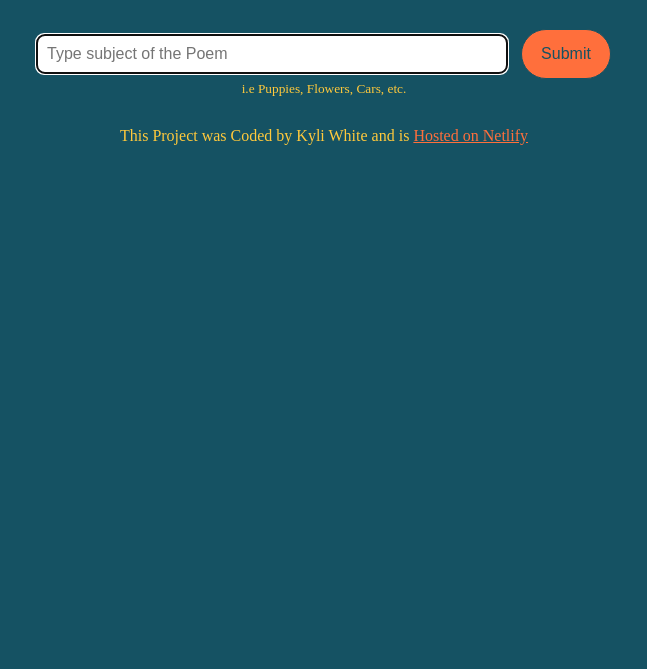
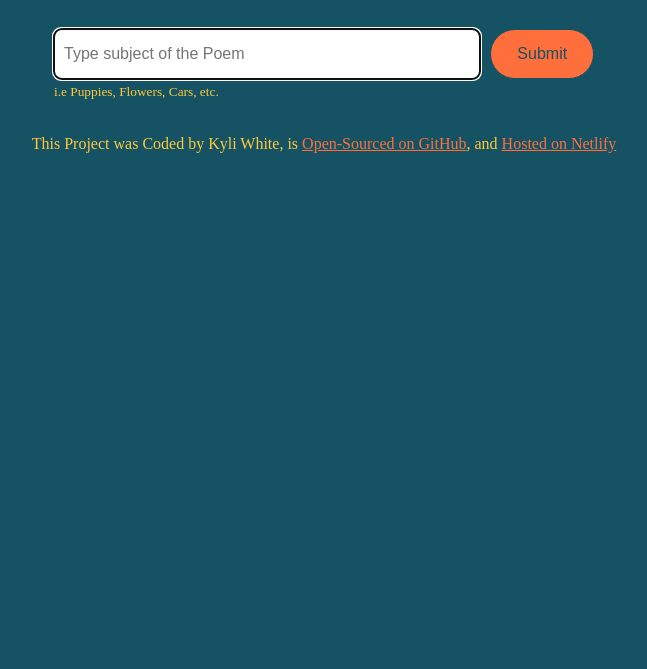
Before and after one commit to uncanny-vegan-taco/AI-Poem-Generator, a plain HTML site: page index.html in a window 1280 px wide. Shown: the part 131-800 px from the top of the page, without its empty margins (316-963 px from the left). Drawn offline with nearby package versions, Linux system fonts and the light colour scheme.

Commit message:
Final Corrections

```diff
--- a/index.html
+++ b/index.html
@@ -28,7 +28,12 @@
       <div id="poem" class="hidden poem"><span class="generating"></span></div>
     </div>
     <footer>
-      This Project was Coded by Kyli White and is
+      This Project was Coded by Kyli White, is
+      <a
+        href="https://github.com/uncanny-vegan-taco/AI-Poem-Generator"
+        target="_blank"
+        >Open-Sourced on GitHub</a
+      >, and
       <a href="https://bright-eclair-e1dfcf.netlify.app" target="_blank"
         >Hosted on Netlify</a
       >
--- a/src/style.css
+++ b/src/style.css
@@ -11,13 +11,14 @@ h1 {
 main {
   display: block;
   margin: 0 auto;
-  text-align: center;
+  width: 60%;
 }
 form {
-  width: 100%;
+  display: flex;
 }
 small {
   color: #ffc93c;
+  line-height: 2;
 }
 footer {
   text-align: center;
@@ -28,7 +29,7 @@ a {
   color: #ff6f3c;
 }
 .submit {
-  width: 10%;
+  width: 20%;
   padding: 15px;
   border-radius: 30px;
   border: 1px solid #155263;
@@ -44,7 +45,7 @@ a {
   color: #ff6f3c;
 }
 .subject {
-  width: 50%;
+  width: 80%;
   padding: 10px;
   border-radius: 8px;
   border: none;
```
